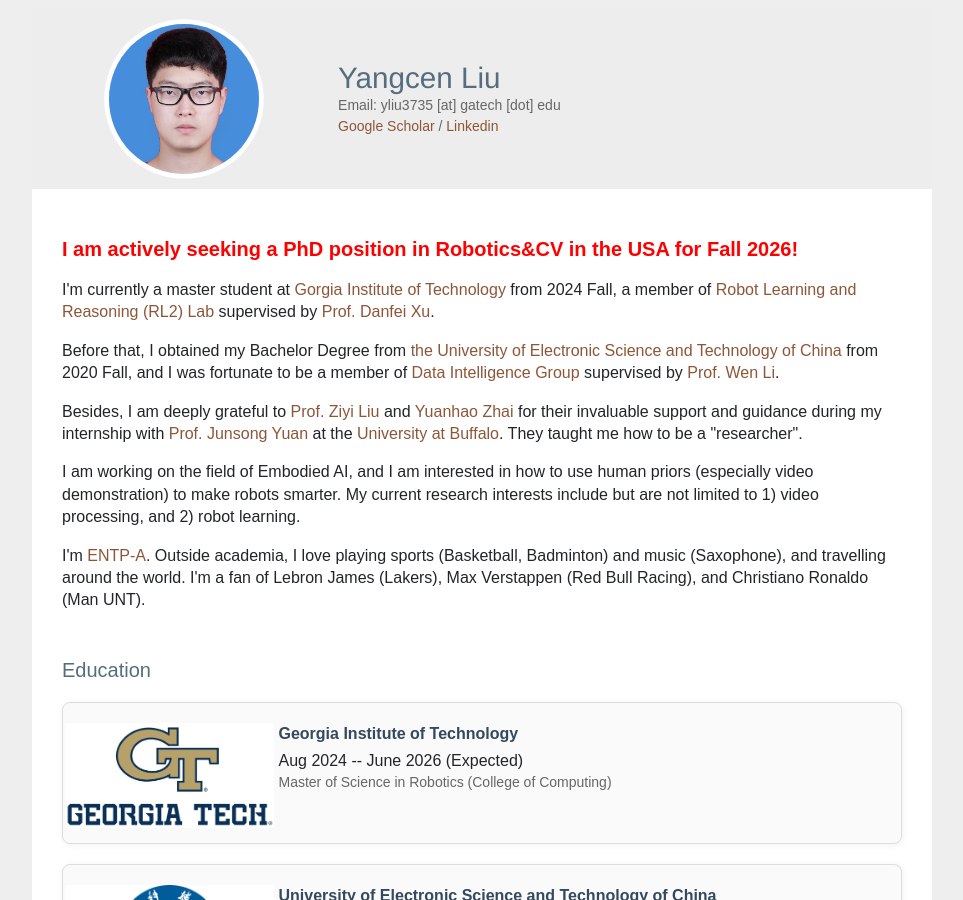
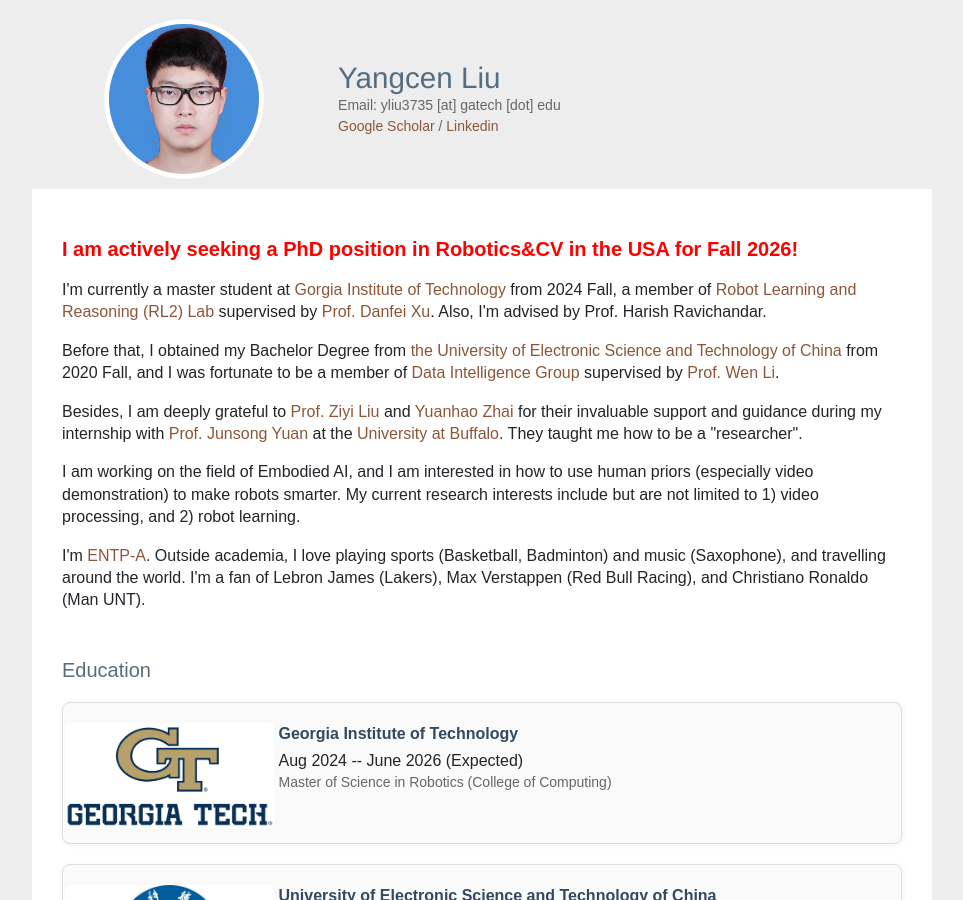
Before and after one commit to YangcenLiu/homepage.github.io, a Jekyll site: the page index.html, which Jekyll copies as it is, in a window 1280 px wide and 900 px high. Shown: the whole window, without its empty margins (158-1121 px from the left). Built offline with Jekyll 4.4.1, drawn with Linux system fonts in a browser that asks for light colours; nearby versions of some CDN libraries.

Commit message:
ravichandar

```diff
--- a/index.html
+++ b/index.html
@@ -174,7 +174,7 @@
 
                 I'm currently a master student at <a href="https://www.gatech.edu/">
                   Gorgia Institute of Technology</a>
-                from 2024 Fall, a member of <a href="https://rl2.cc.gatech.edu/">Robot Learning and Reasoning (RL2) Lab</a> supervised by <a href="https://faculty.cc.gatech.edu/~danfei/">Prof. Danfei Xu</a>.
+                from 2024 Fall, a member of <a href="https://rl2.cc.gatech.edu/">Robot Learning and Reasoning (RL2) Lab</a> supervised by <a href="https://faculty.cc.gatech.edu/~danfei/">Prof. Danfei Xu</a>. Also, I'm advised by Prof. Harish Ravichandar.
               </p>
 
               <p>
```
